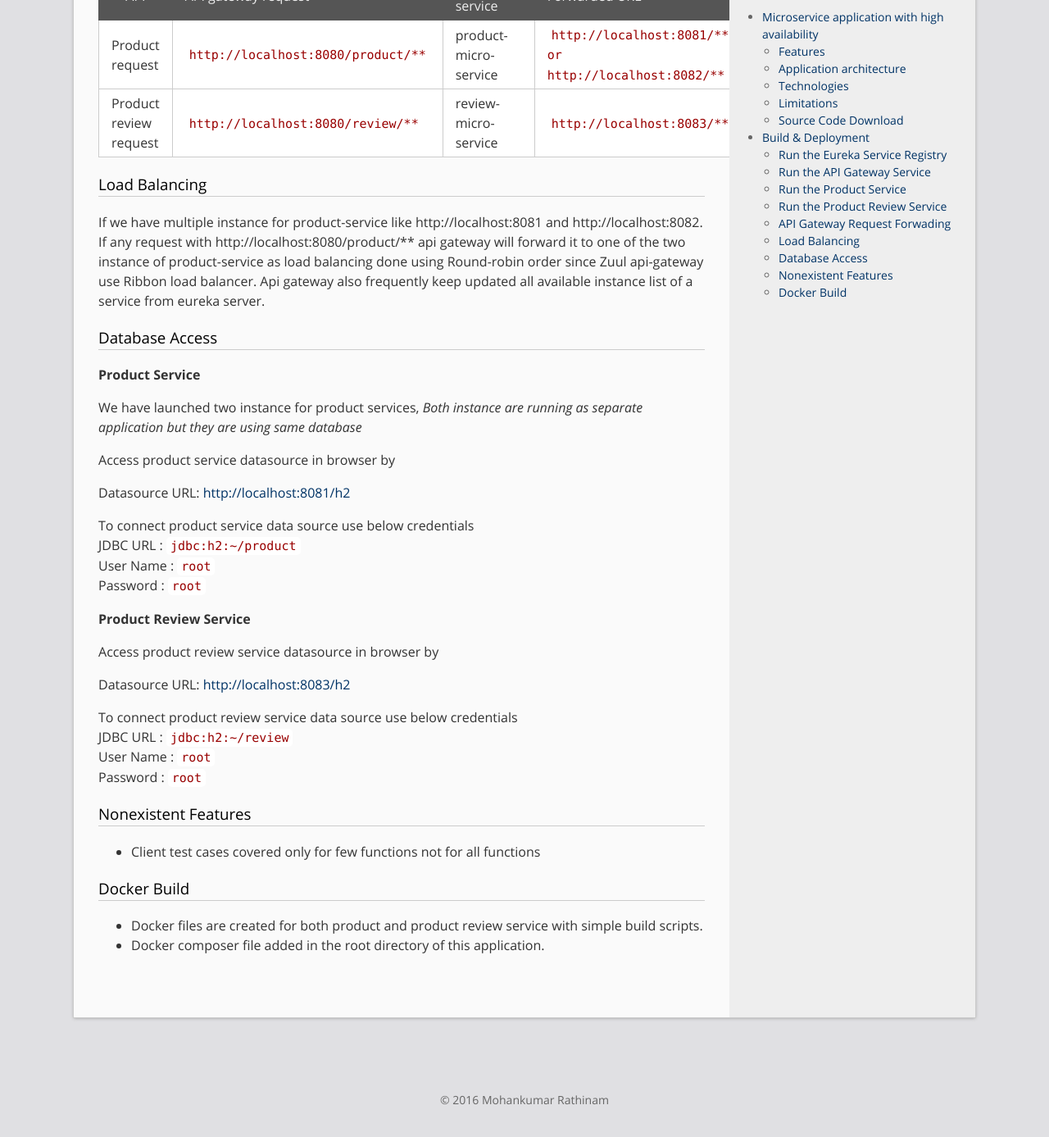
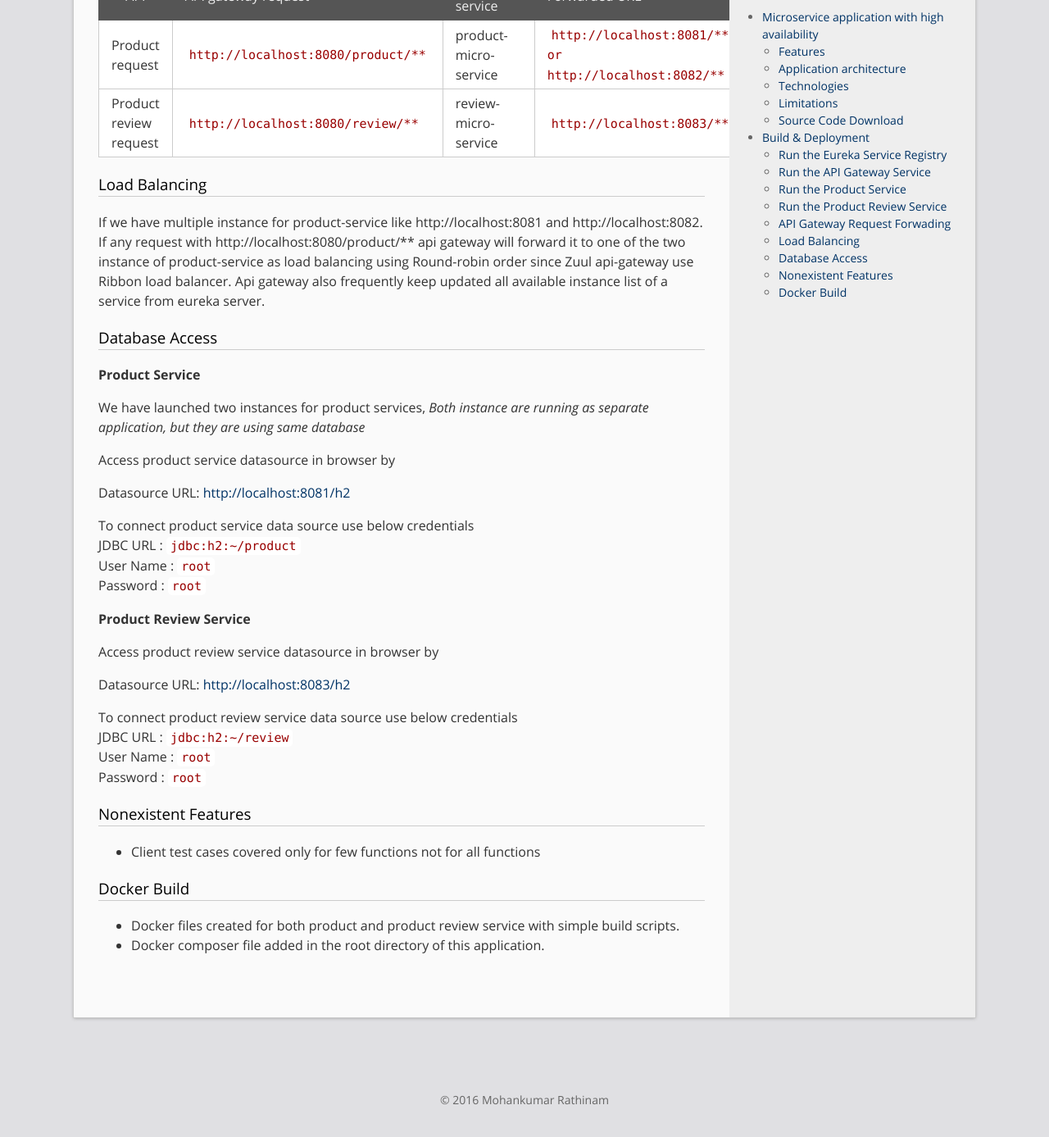
Before and after one commit to mohancse1707/mohan.github.com, a Jekyll site: the page built from _posts/2021-08-29-Microservices-High-Availability-Spring-Boot.md, in a window 1280 px wide and 1400 px high, scrolled down 3893 px. Shown: the top 1387 px of the window at 82% size. Built offline with Jekyll 4.4.1, drawn with Linux system fonts in a browser that asks for light colours; our own code applies the rules of GitHub Pages for plain Markdown files; comment, search, counter and statistics services are not loaded; some of the changed text lies outside the part shown.

Commit message:
read me for microservices

```diff
--- a/_posts/2021-08-29-Microservices-High-Availability-Spring-Boot.md
+++ b/_posts/2021-08-29-Microservices-High-Availability-Spring-Boot.md
@@ -107,13 +107,13 @@ Once, all services started successfully, you can see them in eureka service regi
 
 ### Load Balancing
 
-If we have multiple instance for product-service like http://localhost:8081 and http://localhost:8082. If any request with http://localhost:8080/product/** api gateway will forward it to one of the two instance of product-service as load balancing done using Round-robin order since Zuul api-gateway use Ribbon load balancer. Api gateway also frequently keep updated all available instance list of a service from eureka server.
+If we have multiple instance for product-service like http://localhost:8081 and http://localhost:8082. If any request with http://localhost:8080/product/** api gateway will forward it to one of the two instance of product-service as load balancing using Round-robin order since Zuul api-gateway use Ribbon load balancer. Api gateway also frequently keep updated all available instance list of a service from eureka server.
 
 ### Database Access
 
 **Product Service**
 
-We have launched two instance for product services, *Both instance are running as separate application but they are using same database*
+We have launched two instances for product services, *Both instance are running as separate application, but they are using same database*
 
 Access product service datasource in browser by
 
@@ -141,7 +141,7 @@ Password  : `root`
 
 ### Docker Build
 
-* Docker files are created for both product and product review service with simple build scripts.
+* Docker files created for both product and product review service with simple build scripts.
 * Docker composer file added in the root directory of this application.
 
 [Direct Download]: https://github.com/mohancse1707/springboot-microservice-application/archive/main.zip
```
Also changed, not shown: other parts of _posts/2021-08-29-Microservices-High-Availability-Spring-Boot.md (+6 -6 lines).
